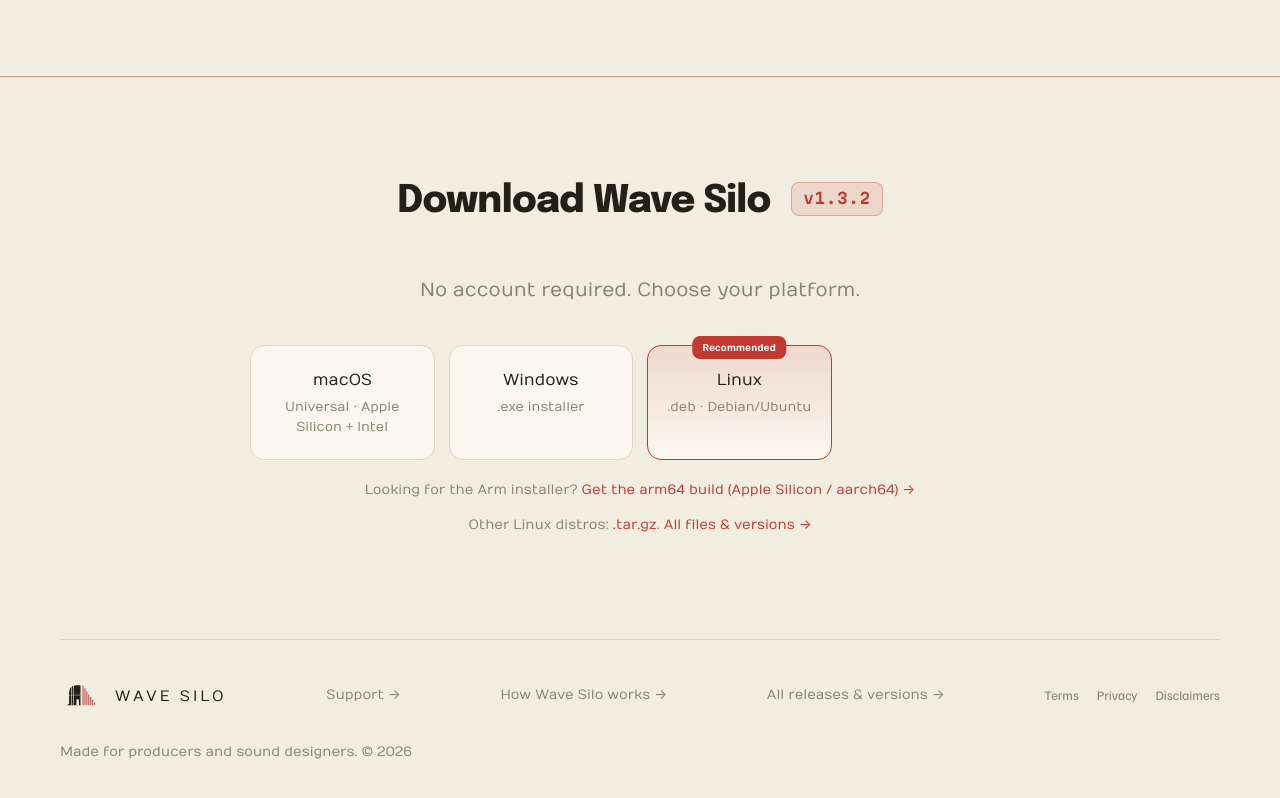
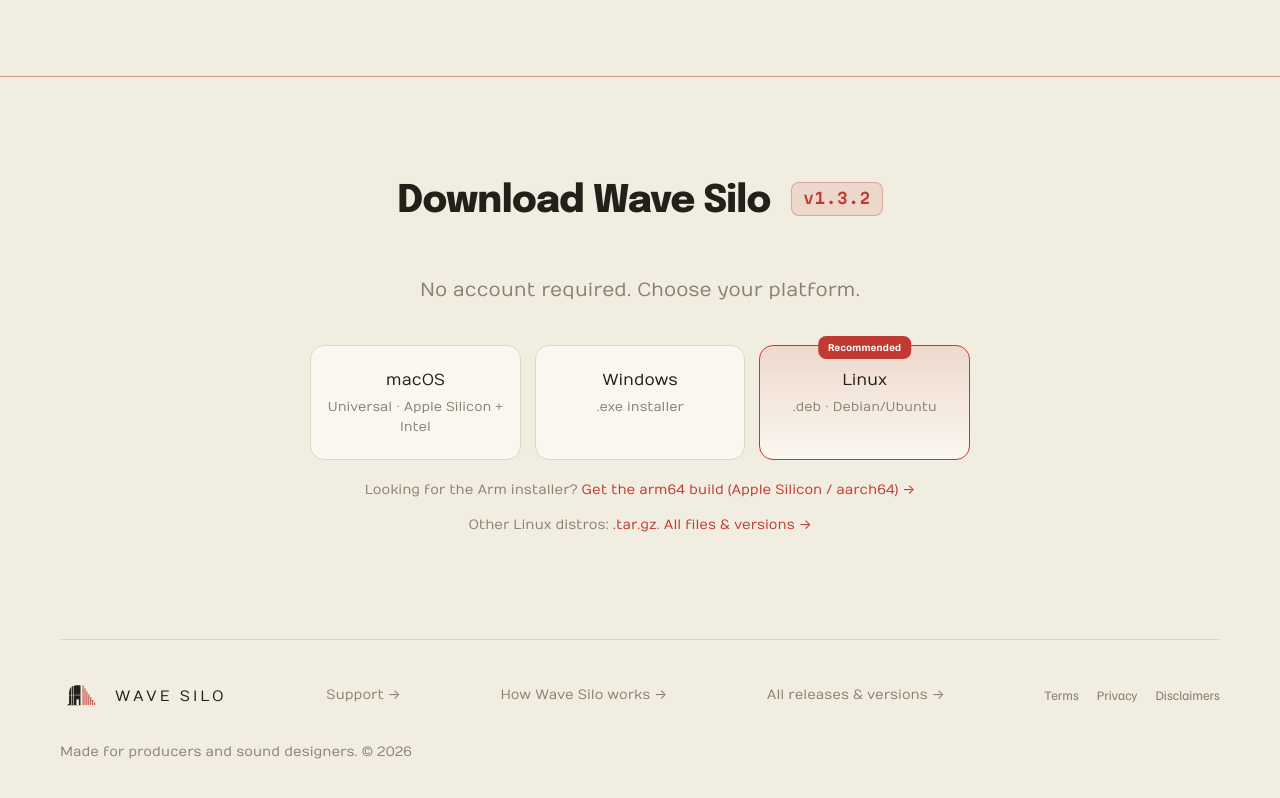
Before and after one commit to jacebot/wavesilo, a React (Vite) app: page / in a window 1280 px wide. Shown: the part 8205-9003 px from the top of the page. Built offline with nearby package versions, Linux system fonts and the light colour scheme.

Commit message:
site: center download grid (3 platforms; was repeat(4), left an empty column)

```diff
--- a/src/App.css
+++ b/src/App.css
@@ -474,7 +474,7 @@ main, .nav, .foot { position: relative; z-index: 1; }
 
 /* ---- download ---- */
 .download { width: min(1160px, 92%); margin: 0 auto; padding: 56px 0 90px; text-align: center; }
-.dl-grid { display: grid; grid-template-columns: repeat(4, 1fr); gap: 14px; max-width: 780px; margin: 40px auto 20px; }
+.dl-grid { display: grid; grid-template-columns: repeat(3, 1fr); gap: 14px; max-width: 660px; margin: 40px auto 20px; }
 .dl {
   position: relative;
   display: flex; flex-direction: column; align-items: center; gap: 4px;
```
